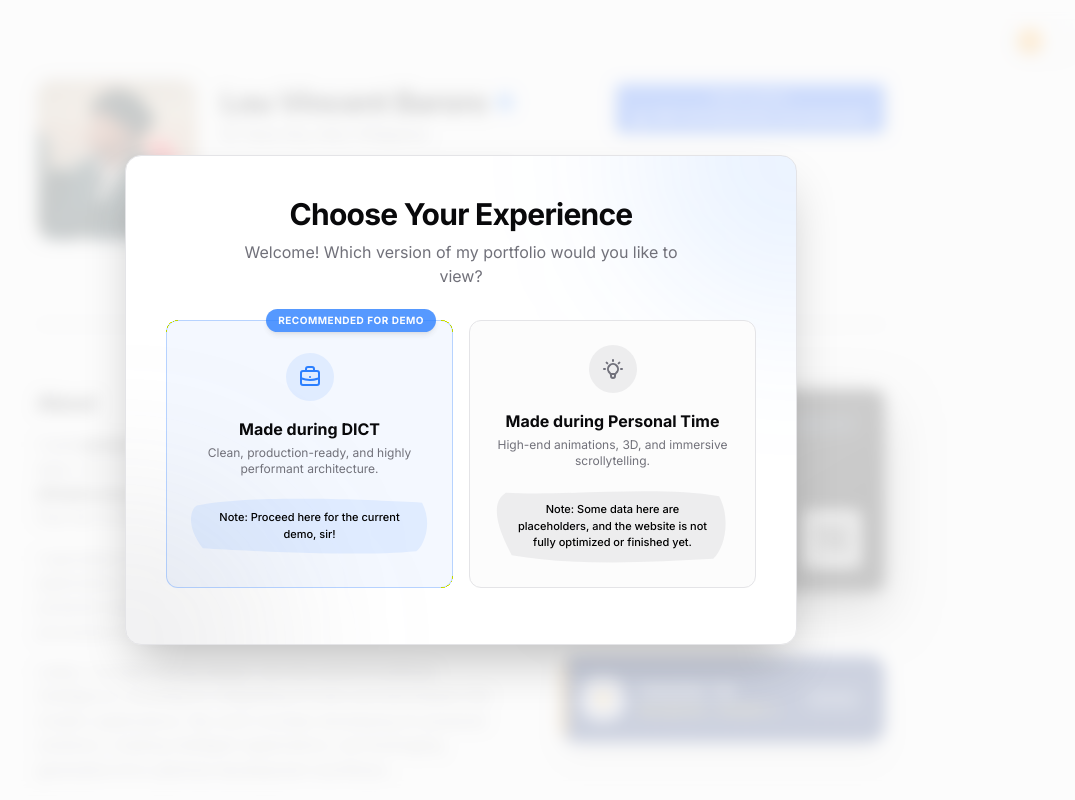
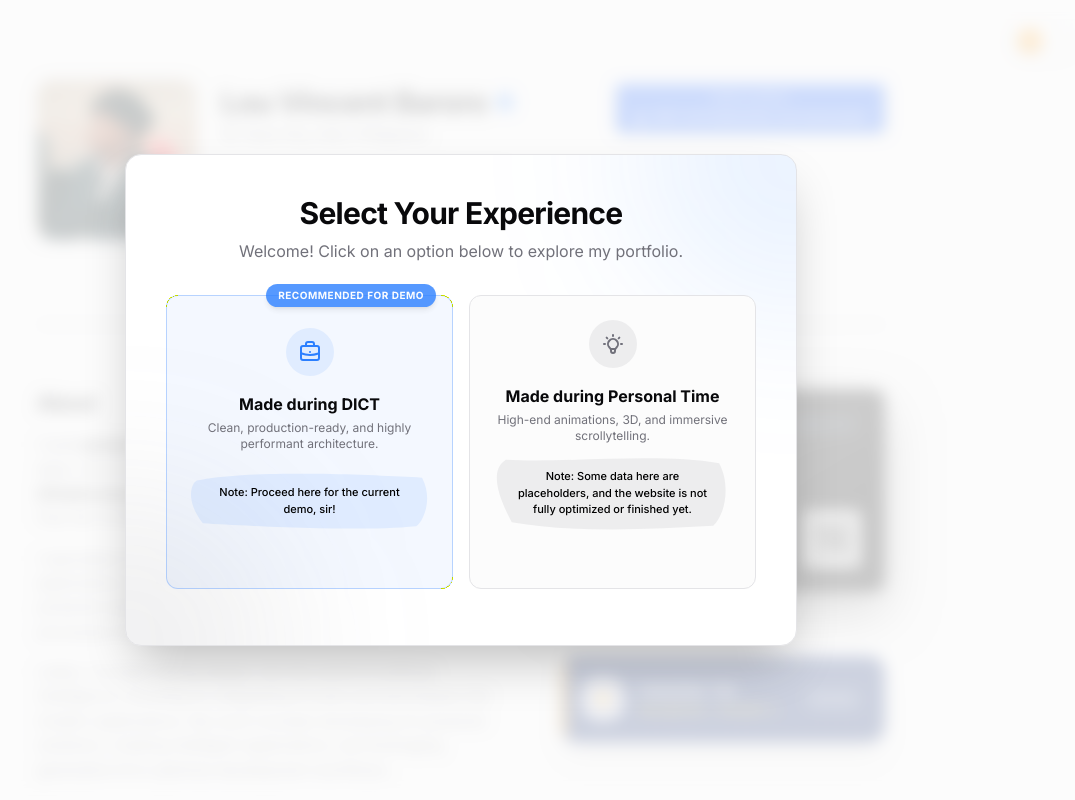
Before and after one commit to dev-lou/Baroro_Portfolio, a Next.js app: page / in a window 1280 px wide. Shown: the top 800 px of the page, without its empty margins (179-1254 px from the left). Built offline with nearby package versions, Linux system fonts and the light colour scheme.

Commit message:
Enhance WelcomeModal UX text and hover state

```diff
--- a/src/components/WelcomeModal.tsx
+++ b/src/components/WelcomeModal.tsx
@@ -44,10 +44,10 @@ export function WelcomeModal() {
 
             <div className="relative z-10 text-center mb-8">
               <h2 className="text-2xl sm:text-3xl font-bold tracking-tight text-foreground mb-2">
-                Choose Your Experience
+                Select Your Experience
               </h2>
               <p className="text-muted-foreground text-sm sm:text-base max-w-md mx-auto">
-                Welcome! Which version of my portfolio would you like to view?
+                Welcome! Click on an option below to explore my portfolio.
               </p>
             </div>
 
@@ -79,6 +79,9 @@ export function WelcomeModal() {
                     Note: Proceed here for the current demo, sir!
                   </span>
                 </div>
+                <div className="mt-4 text-[11px] font-bold text-blue-600 dark:text-blue-400 opacity-0 group-hover:opacity-100 transition-opacity flex items-center gap-1">
+                  Click to explore <span className="text-lg leading-none group-hover:translate-x-1 transition-transform">→</span>
+                </div>
               </button>
 
               {/* Option 2: Creative Site */}
@@ -95,13 +98,16 @@ export function WelcomeModal() {
                 <p className="text-xs text-muted-foreground mb-3">
                   High-end animations, 3D, and immersive scrollytelling.
                 </p>
-                <div className="relative flex items-center justify-center w-full px-4 py-3 mt-2">
+                <div className="relative flex items-center justify-center w-full px-4 py-3 mt-auto">
                   <svg className="absolute inset-0 w-full h-full text-zinc-500/10 dark:text-zinc-500/20" preserveAspectRatio="none" viewBox="0 0 200 100" fill="currentColor" xmlns="http://www.w3.org/2000/svg">
                     <path d="M 10,5 C 60,10 140,-5 190,10 C 200,40 195,80 185,95 C 130,100 70,105 15,90 C 5,60 -5,20 10,5 Z" />
                   </svg>
                   <span className="relative z-10 text-[11px] text-black dark:text-black font-medium">
                     Note: Some data here are placeholders, and the website is not fully optimized or finished yet.
                   </span>
+                </div>
+                <div className="mt-4 text-[11px] font-bold text-zinc-600 dark:text-zinc-400 opacity-0 group-hover:opacity-100 transition-opacity flex items-center gap-1">
+                  Click to explore <span className="text-lg leading-none group-hover:translate-x-1 transition-transform">→</span>
                 </div>
               </button>
             </div>
```
